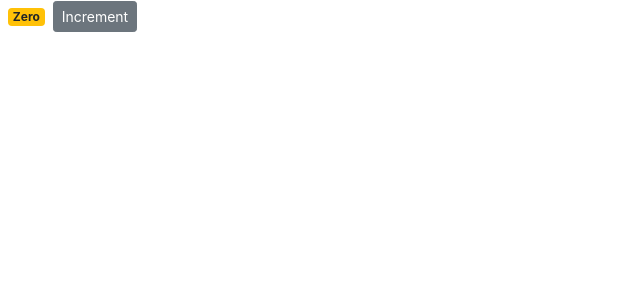
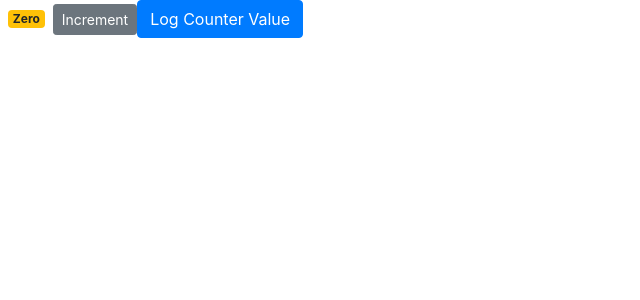
Before and after one commit to AmitPandey45/counter-app, a React (Create React App) app: page / in a window 1280 px wide. Shown: the top 300 px of the page, without its empty margins (0-640 px from the left). Built offline with nearby package versions, Linux system fonts and the light colour scheme.

Commit message:
Added code to pass argument to method handler

```diff
--- a/src/components/counter.jsx
+++ b/src/components/counter.jsx
@@ -10,8 +10,18 @@ class Counter extends Component {
   //     this.handleIcrement = this.handleIcrement.bind(this);
   //   }
 
-  handleIcrement = () => {
+  handleIcrement = (product) => {
+    console.log(product);
     this.setState({ count: this.state.count + 1 });
+  };
+
+  // first way to pass argument to method call (and second way descrbe with button control)
+  doHandleIncrement = () => {
+    this.handleIcrement({ id: 1 });
+  };
+
+  handleCounterLogWithArgument = (counter) => {
+    console.log(counter);
   };
 
   render() {
@@ -19,10 +29,16 @@ class Counter extends Component {
       <div>
         <span className={this.getBadgeClasses()}>{this.formatCount()}</span>
         <button
-          onClick={this.handleIcrement}
+          onClick={() => this.handleIcrement({ id: 1 })}
           className="btn btn-secondary btn-sm"
         >
           Increment
+        </button>
+        <button
+          onClick={() => this.handleCounterLogWithArgument(this.state.count)}
+          className="btn btn-primary"
+        >
+          Log Counter Value
         </button>
       </div>
     );
```
